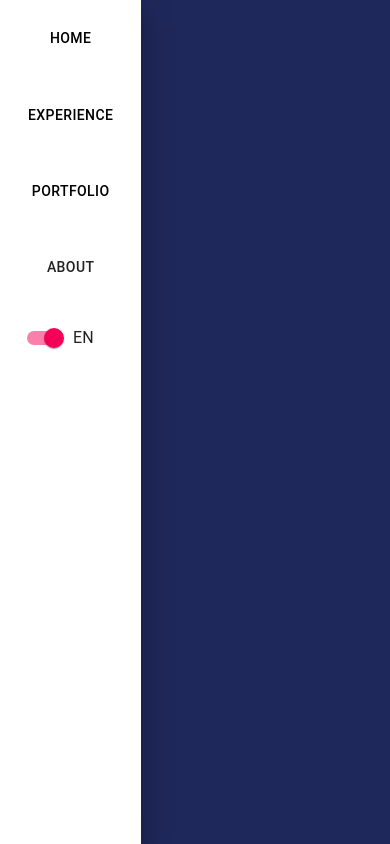
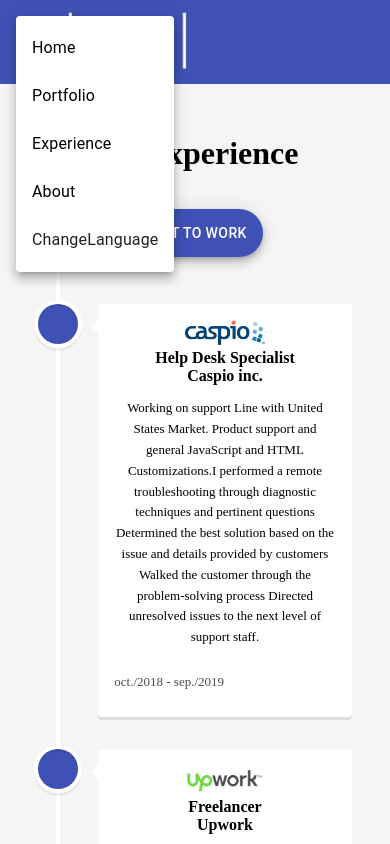
Before and after one commit to tovenkat/react-cv-portfolio-site, a React (Create React App) app: page /experience in a window 390 px wide. Both pictures are taken after a click on the button "Menu". Shown: the top 844 px of the page. Built offline with nearby package versions, Linux system fonts and the light colour scheme.

Commit message:
Added Mobile Menu

```diff
--- a/src/components/Experience/SwitchExperience/SwitchExperience.js
+++ b/src/components/Experience/SwitchExperience/SwitchExperience.js
@@ -6,7 +6,6 @@ import {
 import "react-vertical-timeline-component/style.min.css";
 
 const SwitchExperience = props => {
-  console.log(props.type);
   let elements = props.data.exp;
   if (props.type === "work") {
     elements = props.data.exp.filter(item => item.type === "work");
--- a/src/components/MainPage/MainPage.js
+++ b/src/components/MainPage/MainPage.js
@@ -1,5 +1,6 @@
-import React from "react";
+import React, { useContext } from "react";
 import LazyHero from "react-lazy-hero";
+import { Context } from "../../Context";
 import MacImage from "../../assets/images/alex-loian-dummy-picture-1.jpg";
 import Stock2 from "../../assets/images/alex-loian-cv-stock-photos-2.jpg";
 import Stock3 from "../../assets/images/alex-loian-cv-stock-photos-3.jpg";
@@ -24,6 +25,7 @@ const insideStyles = {
 };
 
 export default function MainPage() {
+  const [language] = useContext(Context);
   return (
     <div style={{ width: "100%", backgroundColor: "whitesmoke" }}>
       <LazyHero
@@ -34,12 +36,20 @@ export default function MainPage() {
         imageSrc={MacImage}
       >
         <div style={{ color: "black", paddingBottom: "38vh" }}>
-          <h1>Alex Loian</h1>
-          <h3>React, Redux, Javascript</h3>
+          <h1>{language === "en" ? "Alex Loian" : "Алексей Лоян"}</h1>
+          <h3>
+            {language === "en"
+              ? "React, Redux, Javascript"
+              : "Реакт, Редакс, ДжаваСкрипт"}
+          </h3>
         </div>
       </LazyHero>
       <div style={{ textAlign: "center" }}>
-        <h2>Сайт в разработке</h2>
+        <h2>
+          {language === "en"
+            ? "Currently site is under construction"
+            : "Сайт в разработке"}
+        </h2>
       </div>
       <div style={{ height: "300px", backgroundColor: "cyan" }}>1</div>
 
--- a/src/components/Menu/Menu.js
+++ b/src/components/Menu/Menu.js
@@ -18,6 +18,10 @@ import Slide from "@material-ui/core/Slide";
 import { Link } from "react-router-dom";
 import About from "./About/About";
 
+import Button from "@material-ui/core/Button";
+import Menu from "@material-ui/core/Menu";
+import MenuItem from "@material-ui/core/MenuItem";
+
 const useStyles = makeStyles(theme => ({
   root: {
     flexGrow: 1
@@ -34,6 +38,10 @@ const useStyles = makeStyles(theme => ({
   mobile: {
     display: "flex",
     justifyContent: "space-between"
+  },
+  links: {
+    textDecoration: "none",
+    color: "black"
   }
 }));
 
@@ -41,10 +49,23 @@ const Transition = React.forwardRef(function Transition(props, ref) {
   return <Slide direction="up" ref={ref} {...props} />;
 });
 
-export default function Menu(props) {
+export default function MenuMain(props) {
+  // aasssas
+  const [anchorEl, setAnchorEl] = React.useState(null);
+
+  function handleClick(event) {
+    setAnchorEl(event.currentTarget);
+  }
+
+  function handleClose() {
+    setAnchorEl(null);
+  }
+  //ssddsdsds
   const classes = useStyles();
 
-  const [language, , about, setAbout, menu, setMenu] = useContext(Context);
+  const [language, setLanguage, about, setAbout, menu, setMenu] = useContext(
+    Context
+  );
 
   const aboutOpen = () => {
     setAbout(true);
@@ -63,18 +84,17 @@ export default function Menu(props) {
     setMenu(open);
   };
 
-  return (
-    <div className={classes.root}>
-      <AppBar position="static">
-        <Toolbar>
+  const mobileView = (
     <Hidden mdUp className={classes.mobile}>
       {/* Part Of MobileView */}
       <IconButton
-              onClick={menuOpenHandler(true)}
         edge="start"
         className={classes.menuButton}
         color="inherit"
         aria-label="Menu"
+        aria-controls="simple-menu"
+        aria-haspopup="true"
+        onClick={handleClick}
       >
         <MenuIcon />
       </IconButton>
@@ -87,7 +107,8 @@ export default function Menu(props) {
         />
       </Link>
     </Hidden>
-
+  );
+  const desktopView = (
     <Hidden smDown>
       {/* Part of DesktopView */}
       <Link to="/">
@@ -99,9 +120,7 @@ export default function Menu(props) {
         />
       </Link>
       <Typography variant="h6" className={classes.title}>
-              {language === "en"
-                ? "Front-End Developer"
-                : "Фронт-енд Разработчик"}
+        {language === "en" ? "Front-End Developer" : "Фронт-енд Разработчик"}
       </Typography>
 
       <NavigationItems
@@ -111,11 +130,55 @@ export default function Menu(props) {
         about={aboutOpen}
       />
     </Hidden>
+  );
+
+  return (
+    <div className={classes.root}>
+      <AppBar position="static">
+        <Toolbar>
+          {mobileView}
+          {desktopView}
         </Toolbar>
       </AppBar>
 
-      {/* Боковое Меню */}
-      <Drawer
+      <Menu
+        id="simple-menu"
+        anchorEl={anchorEl}
+        keepMounted
+        open={Boolean(anchorEl)}
+        onClose={handleClose}
+      >
+        <MenuItem onClick={handleClose} className={classes.links}>
+          <Link to="/" className={classes.links}>
+            Home
+          </Link>
+        </MenuItem>
+        <MenuItem onClick={handleClose}>
+          <Link to="/portfolio" className={classes.links}>
+            Portfolio
+          </Link>
+        </MenuItem>
+        <MenuItem onClick={handleClose}>
+          <Link to="/experience" className={classes.links}>
+            Experience
+          </Link>
+        </MenuItem>
+        <MenuItem onClick={handleClose}>
+          <span onClick={aboutOpen} className={classes.links}>
+            About
+          </span>
+        </MenuItem>
+        <MenuItem
+          onClick={() => {
+            handleClose();
+            setLanguage(language === "en" ? "ru" : "en");
+          }}
+        >
+          ChangeLanguage
+        </MenuItem>
+      </Menu>
+
+      {/* <Drawer
         className={classes.drawer}
         open={menu}
         onClose={menuOpenHandler(false)}
@@ -126,7 +189,7 @@ export default function Menu(props) {
           changeLanguage={props.changeLanguage}
           menuOpenHandler={menuOpenHandler}
         />
-      </Drawer>
+      </Drawer> */}
 
       <About open={about} Transition={Transition} aboutClose={aboutClose} />
     </div>
--- a/src/components/Menu/NavigationItems/NavigationItems.js
+++ b/src/components/Menu/NavigationItems/NavigationItems.js
@@ -41,9 +41,11 @@ const NavigationItems = props => {
           </Link>
         </Button>
       ))}
+
       <Button style={{ padding: "25px" }} color="inherit" onClick={props.about}>
         {language === "en" ? "About" : "Связаться"}
       </Button>
+
       <FormControlLabel
         control={
           <Switch
```
Lines whose indentation alone changed are shown as unchanged.
